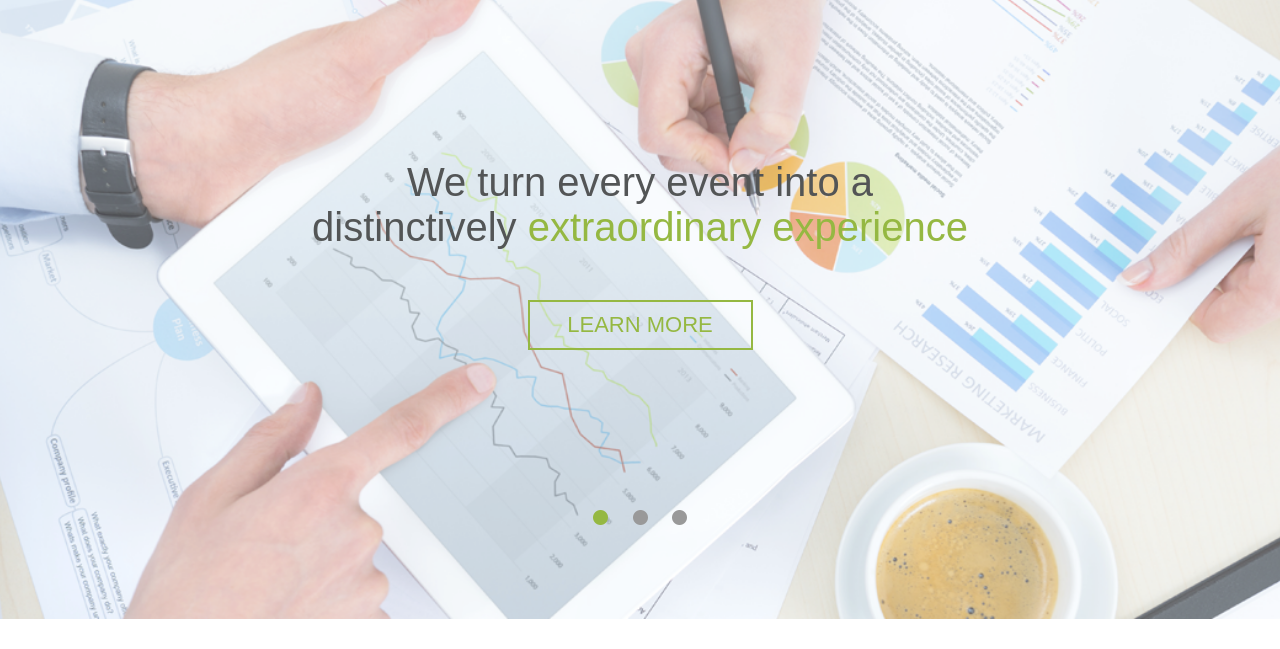
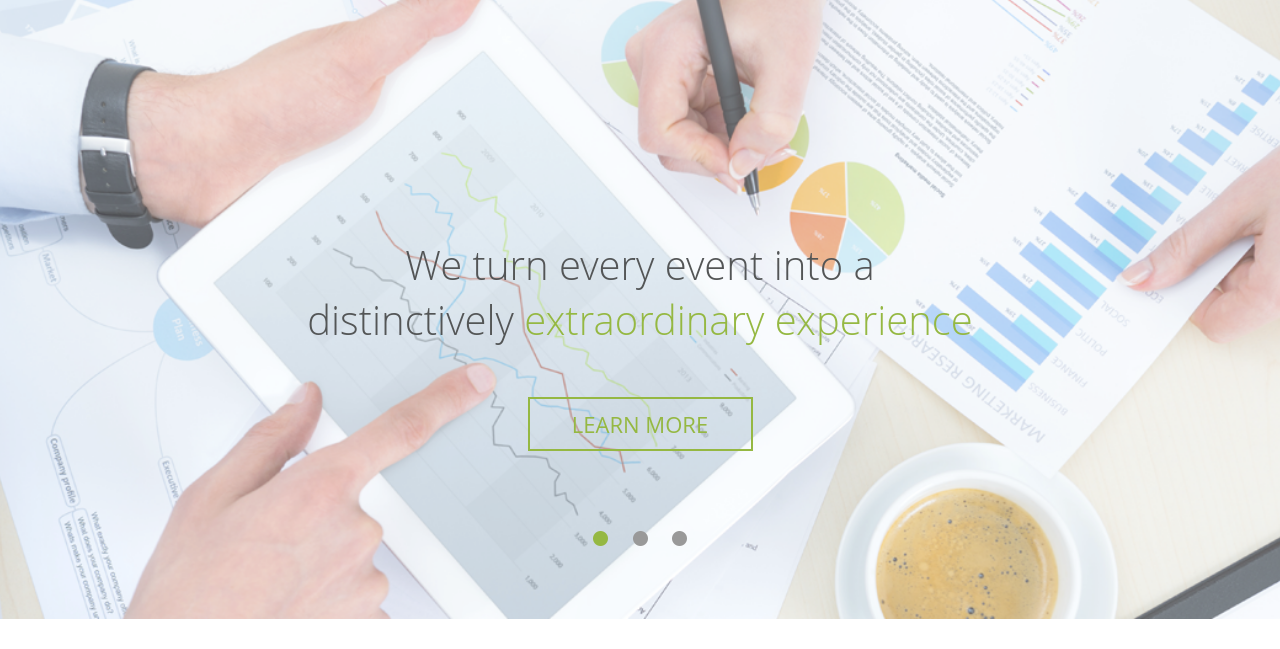
Before and after one commit to xtian0924/PSD2Html, a plain HTML site: page index.html in a window 1280 px wide. Shown: the part 151-800 px from the top of the page. Drawn offline with Linux system fonts and the light colour scheme.

Commit message:
Add files via upload

```diff
--- a/style.css
+++ b/style.css
@@ -5,7 +5,7 @@
 }
 
 body{
-    font-family: Arial, Helvetica, sans-serif;
+    font-family: 'Open Sans', sans-serif;
 }
 
 .container{
@@ -117,9 +117,9 @@ main .main-content{
 main .main-content h1{
     font-weight: 300;
     font-size: 40px;
-    font-weight: 300;
+    font-weight: lighter;
     width: 760px;
-    margin: 100px auto 0 auto;
+    margin: 200px auto 0 auto;
     color: #535556;
 
 }
@@ -140,7 +140,7 @@ main .main-content a{
 }
 
 main .main-content .circle{
-    margin-top:100px;
+    margin-top:20px;
 }
 
 main .main-content .circle img{
```
